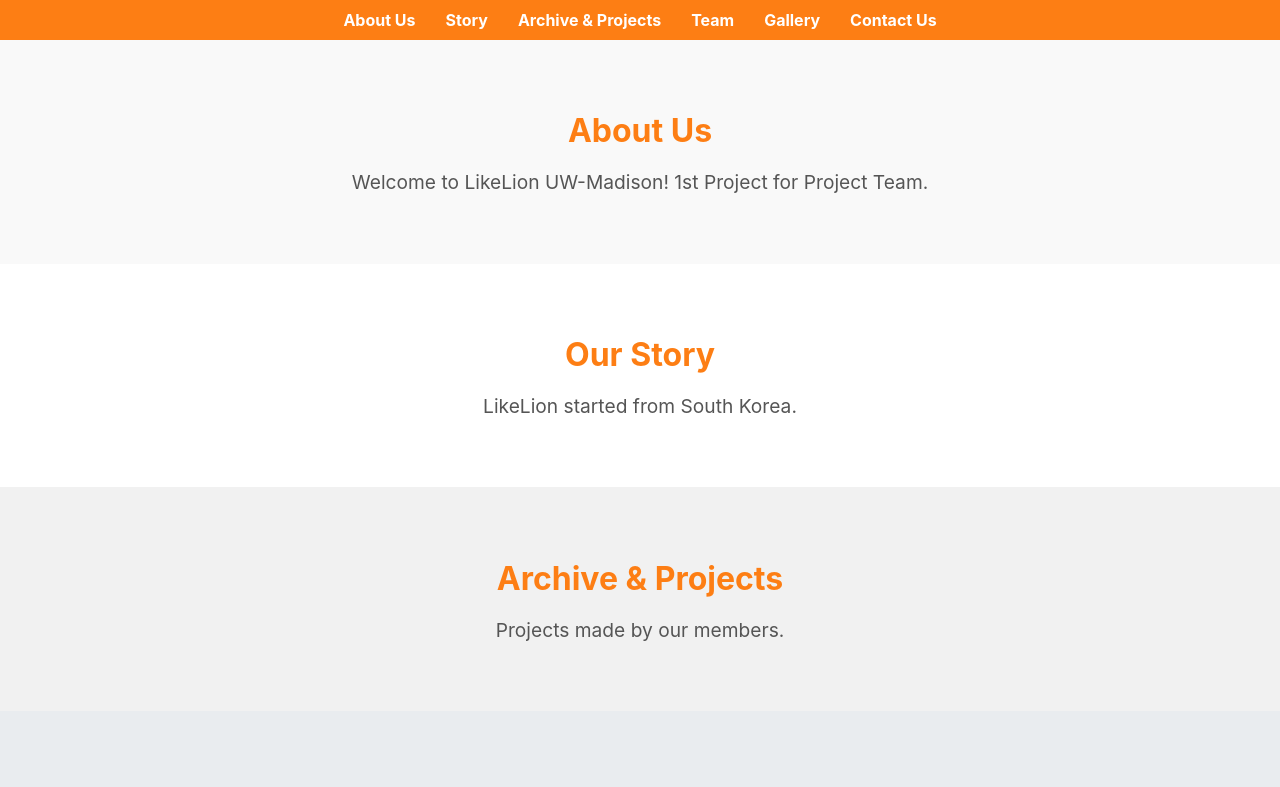
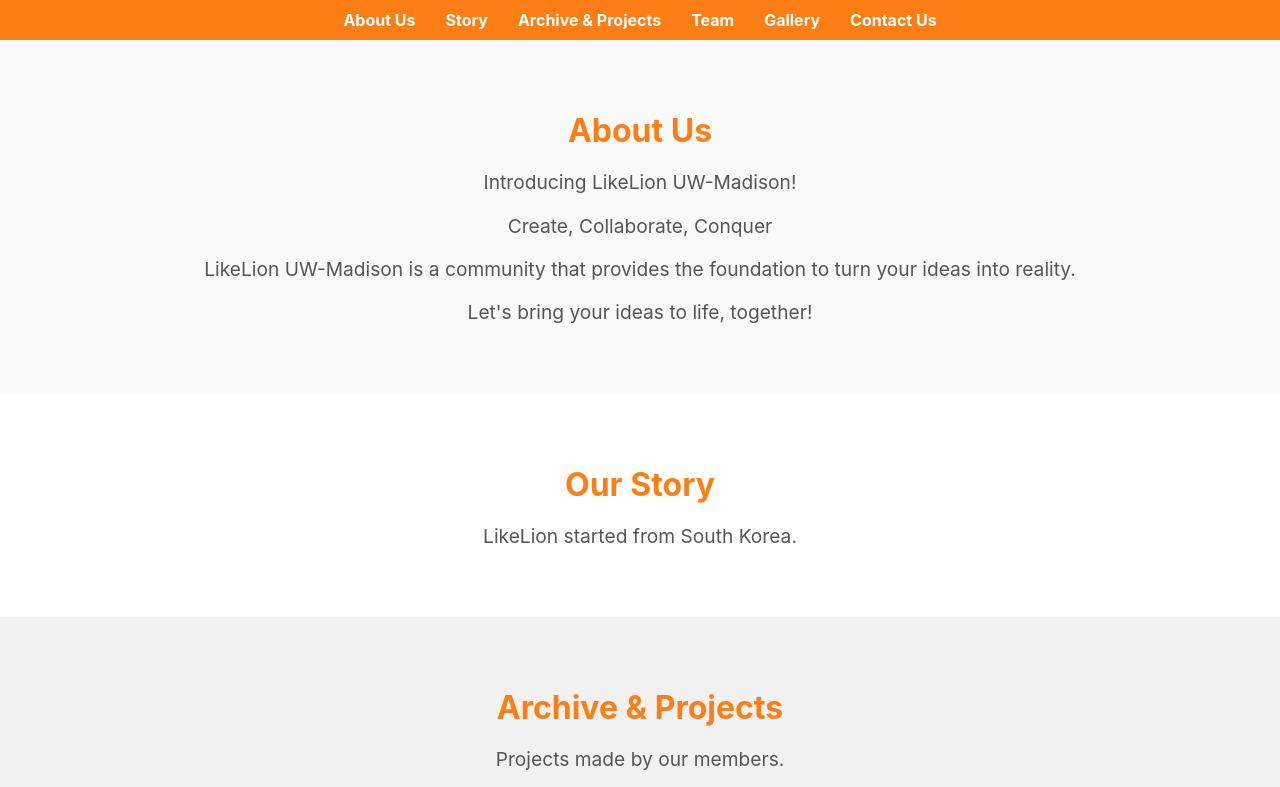
Before and after one commit to LikeLion-ProjectTeam/likelion.uw.github.io, a React (Create React App) app: page / in a window 1280 px wide. Shown: the top 787 px of the page. Built offline with nearby package versions, Linux system fonts and the light colour scheme.

Commit message:
added initial content

```diff
--- a/src/AboutUs/AboutUs.jsx
+++ b/src/AboutUs/AboutUs.jsx
@@ -5,7 +5,14 @@
     return (
         <div className="about-us">
             <h1>About Us</h1>
-            <p>Welcome to LikeLion UW-Madison! 1st Project for Project Team.</p>
+
+            <p>Introducing LikeLion UW-Madison!</p>
+            <p>Create, Collaborate, Conquer</p>
+            <p>
+                LikeLion UW-Madison is a community that provides the foundation
+                to turn your ideas into reality.
+            </p>
+            <p>Let's bring your ideas to life, together!</p>
         </div>
     );
 };
```
